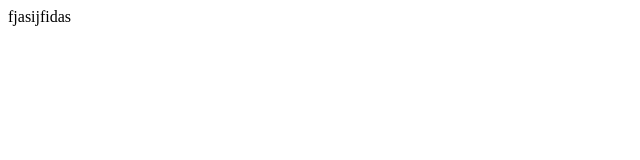
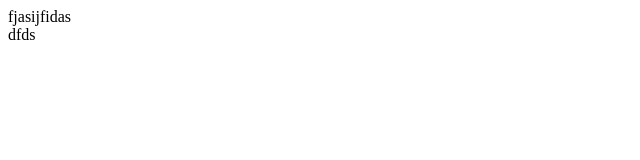
Before and after one commit to gczstudio/example, a plain HTML site: page index.html in a window 1280 px wide. Shown: the full height of the page, 0-640 px from the left. Drawn offline with Linux system fonts and the light colour scheme.

Commit message:
sencond commit

```diff
--- a/index.html
+++ b/index.html
@@ -6,5 +6,6 @@
 </head>
 <body>
 	<div>fjasijfidas</div>
+	<div>dfds</div>
 </body>
 </html>
```
